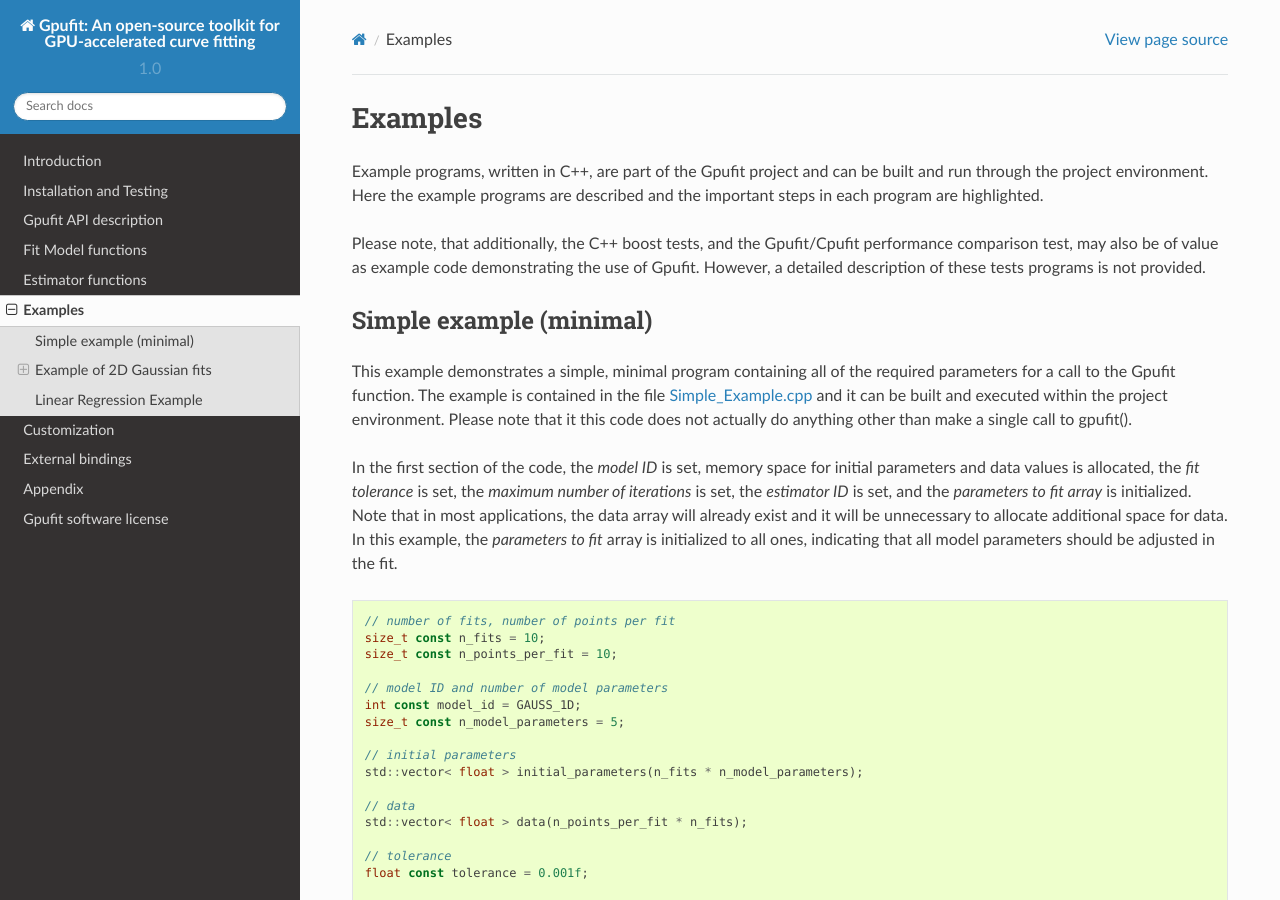
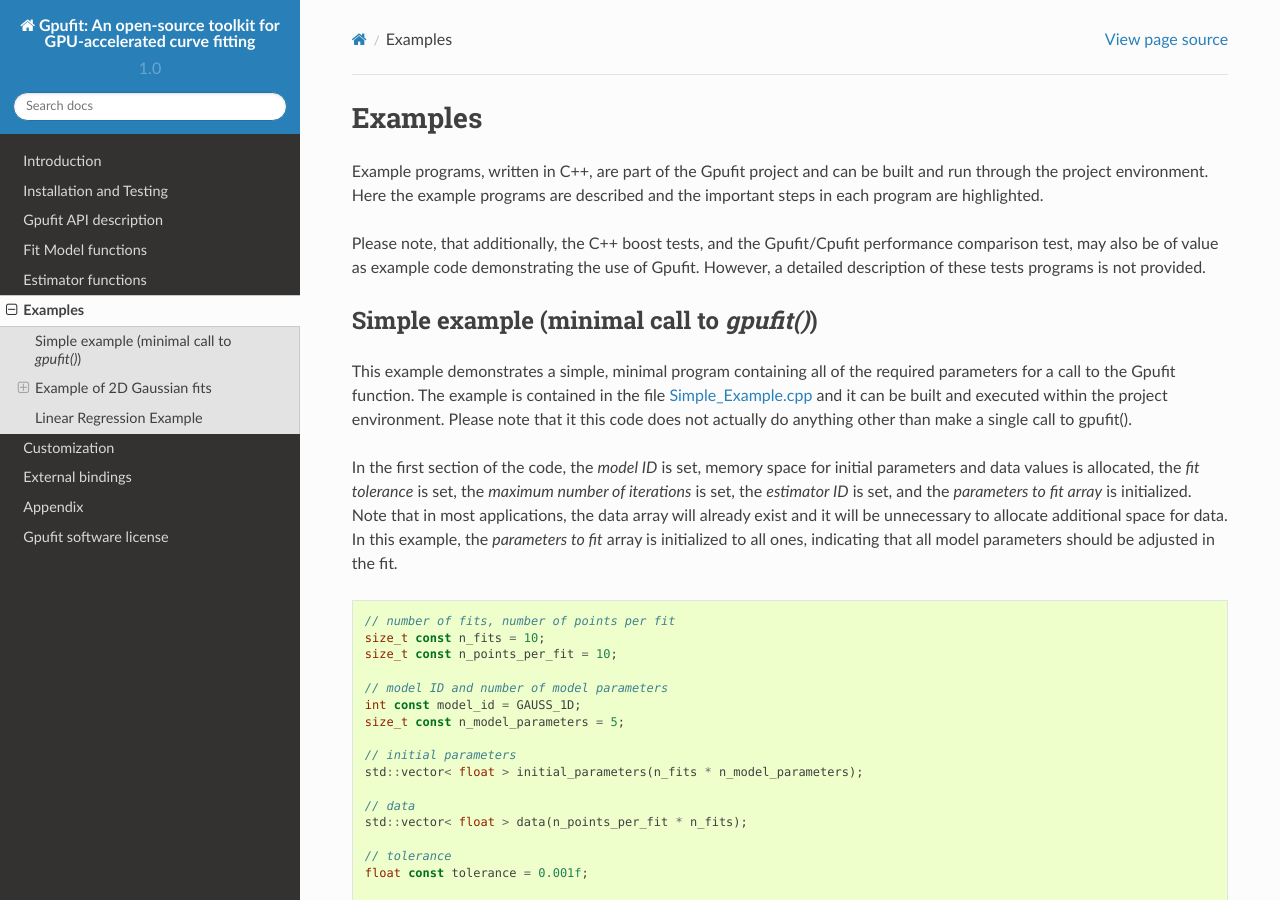
Before and after one commit to gpufit/Gpufit, a Sphinx documentation site: the page built from docs/examples.rst, in a window 1280 px wide and 900 px high. Built offline with Sphinx 7.4.7 and the Read the Docs theme 2.0.0, drawn with Linux system fonts in a browser that asks for light colours.

Commit message:
update of example code documentation

```diff
--- a/docs/examples.rst
+++ b/docs/examples.rst
@@ -10,7 +10,7 @@
 
 .. _c-example-simple:
 
-Simple example (minimal)
+Simple example (minimal call to *gpufit()*)
 ------------------------
 
 This example demonstrates a simple, minimal program containing all of the required parameters for a call to the Gpufit function.  The example is contained
```
